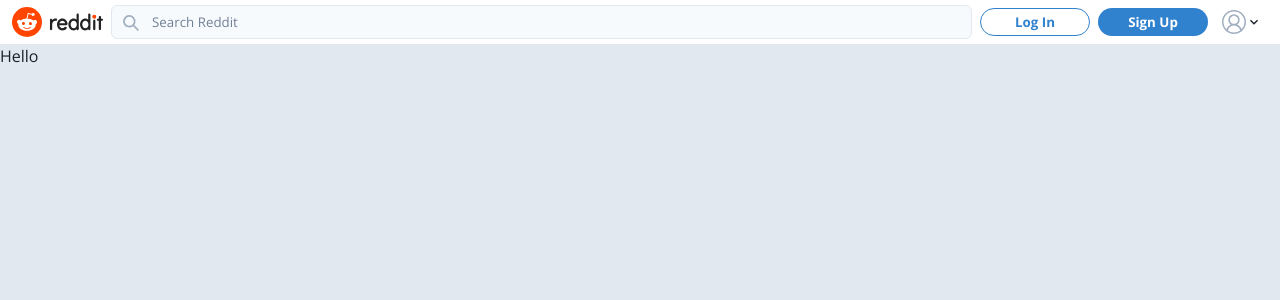
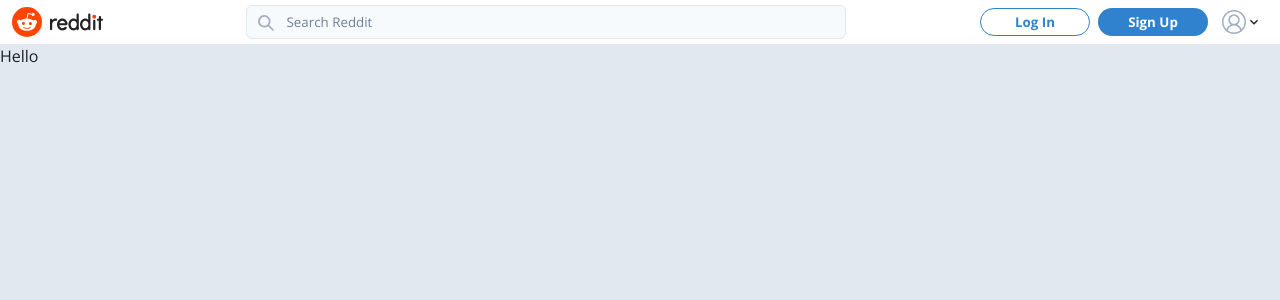
Before and after one commit to Jayakrishna20/reddit_clone, a Next.js app: page / in a window 1280 px wide. Shown: the top 300 px of the page. Built offline with nearby package versions, Linux system fonts and the light colour scheme; no server answers.

Commit message:
community dropdown

```diff
--- /dev/null
+++ b/src/components/Navbar/Directory/Directory.tsx
@@ -0,0 +1,35 @@
+import { ChevronDownIcon } from "@chakra-ui/icons";
+import { Flex, Icon, Menu, MenuButton, MenuList, Text } from "@chakra-ui/react";
+import React from "react";
+import { TiHome } from "react-icons/ti";
+
+const UserMenu: React.FC = () => {
+  return (
+    <Menu>
+      <MenuButton
+        cursor="pointer"
+        padding="0px 6px"
+        borderRadius={4}
+        mr={2}
+        ml={{ base: 0, md: 2 }}
+        _hover={{ outline: "1px solid", outlineColor: "gray.200" }}
+      >
+        <Flex align="center" justify="space-between" width={{ base: "auto", lg: "200px" }}>
+          <Flex align="center">
+            <Icon fontSize={24} mr={{ base: 1, md: 2 }} as={TiHome} />
+            <Flex display={{ base: "none", lg: "flex" }}>
+              <Text fontWeight={600} fontSize="10pt">
+                Home
+              </Text>
+            </Flex>
+          </Flex>
+          <ChevronDownIcon />
+        </Flex>
+      </MenuButton>
+      <MenuList>
+        {/* <Communities /> */}
+      </MenuList>
+    </Menu>
+  );
+};
+export default UserMenu;
--- a/src/components/Navbar/Navbar.tsx
+++ b/src/components/Navbar/Navbar.tsx
@@ -2,20 +2,21 @@
 import { Flex, Image } from "@chakra-ui/react";
 import React from "react";
 import { useAuthState } from "react-firebase-hooks/auth";
+import Directory from "./Directory/Directory";
 import RightContent from "./RightContent/RightContent";
 import SearchInput from "./SearchInput";
 
 const Navbar: React.FC = () => {
   const [user, loading, error] = useAuthState(auth);
   return (
-    <Flex bg="white" height="44px" padding="6px 12px">
-      <Flex align="center">
+    <Flex bg="white" height="44px" padding="6px 12px" justify={{ md: "space-between" }}>
+      <Flex align="center" width={{ base: "40px", md: "auto" }} mr={{ base: 0, md: 2 }}>
         <Image src="/images/redditFace.svg" height="30px" />
         <Image src="/images/redditText.svg" height="46px" display={{ base: "none", md: "unset" }} />
       </Flex>
-      {/* <Directory /> */}
-      <SearchInput />
-      <RightContent user={user}/>
+      {user && <Directory />}
+      <SearchInput user={user} />
+      <RightContent user={user} />
     </Flex>
   );
 };
--- a/src/components/Navbar/SearchInput.tsx
+++ b/src/components/Navbar/SearchInput.tsx
@@ -2,14 +2,15 @@
 import { SearchIcon } from "@chakra-ui/icons";
 import { Flex, Input, InputGroup, InputLeftElement } from "@chakra-ui/react";
 import { generateKey } from "crypto";
+import { User } from "firebase/auth";
 
 type SearchInputProps = {
-  // user:
+  user?: User | null;
 };
 
-const SearchInput: React.FC<SearchInputProps> = () => {
+const SearchInput: React.FC<SearchInputProps> = ({ user }) => {
   return (
-    <Flex flexGrow={1} mr={2} align="center">
+    <Flex flexGrow={1} maxWidth={user ? "auto" : "600px"} mr={2} align="center">
       <InputGroup>
         <InputLeftElement pointerEvents="none" children={<SearchIcon color="gray.400" mb={1} />} />
         <Input
```
